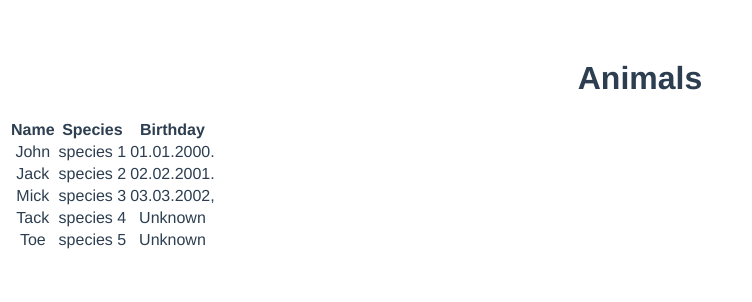
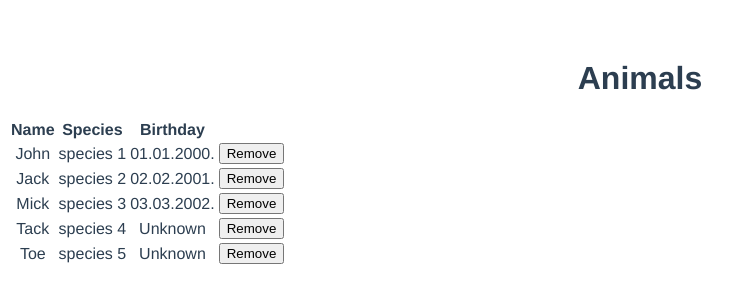
Before and after one commit to VladimirPetrovic/zoo, a Vue app: page / in a window 1280 px wide. Shown: the top 302 px of the page, without its empty margins (0-752 px from the left). Built offline with nearby package versions, Linux system fonts and the light colour scheme.

Commit message:
remove animal

```diff
--- a/src/components/AnimalList.vue
+++ b/src/components/AnimalList.vue
@@ -14,6 +14,9 @@
           <td>{{ animal.name }}</td>
           <td>{{ animal.species}}</td>
           <td>{{ animal.birthday ? animal.birthday : 'Unknown' }}</td>
+          <td>
+            <button @click="deleteContact(key)">Remove</button>
+          </td>
         </tr>
       </tbody>
     </table>
@@ -28,7 +31,7 @@ export default {
       animals: [
         { name: "John", species: "species 1", birthday: "01.01.2000."},
         { name: "Jack", species: "species 2", birthday: "02.02.2001."},
-        { name: "Mick", species: "species 3", birthday: "03.03.2002,"},
+        { name: "Mick", species: "species 3", birthday: "03.03.2002."},
         { name: "Tack", species: "species 4", birthday: ""},
         { name: "Toe", species: "species 5", birthday: ""}
       ],
@@ -38,6 +41,11 @@ export default {
         birthday: ''
       }
     }
+  },
+  methods: {
+    deleteContact(key) {
+      this.animals.splice(key, 1);
+    }
   }
 }
 </script>
```
